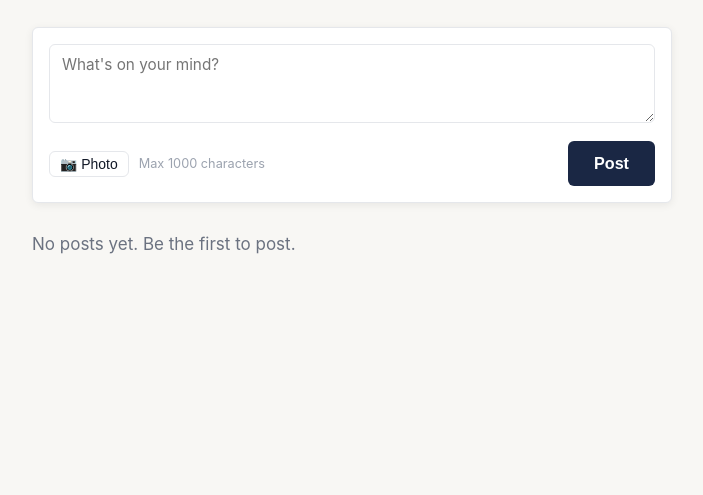
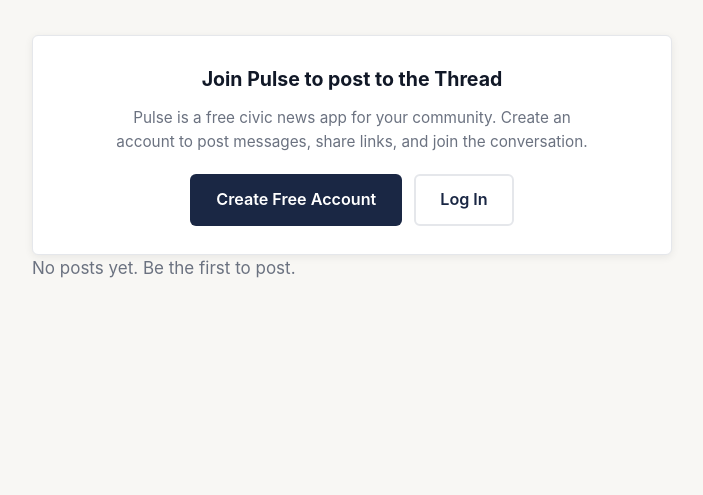
Before and after one commit to nbk5876/pulse, a Flask app: template templates/thread.html in a window 1280 px wide. Shown: the part 237-732 px from the top of the page, without its empty margins (288-991 px from the left). Run offline with Flask 3, Linux system fonts and the light colour scheme; the template is opened without the code that fills it, so the values that code supplies are empty.

Commit message:
Open Pulse Thread to guest browsing
Guests can now read the Thread and follow post permalinks without
logging in. The post form is replaced with a Join Pulse CTA for
guests. Poll endpoint also opened so live updates work for guests.

Co-Authored-By: Claude Sonnet 4.6 <noreply@anthropic.com>

```diff
--- a/templates/thread.html
+++ b/templates/thread.html
@@ -11,6 +11,7 @@
   <p class="thread-subtitle">A shared space for the community. Post a thought, share a link, ask a question. Similar to the General Thread on NextDoor. But not connected to any other platform.</p>
   <p class="thread-storage">{{ post_count }} of 500 posts stored · oldest posts drop automatically when full</p>
 
+  {% if logged_in %}
   <form method="POST" action="/thread" class="thread-form">
     <input type="hidden" name="csrf_token" value="{{ csrf_token() }}">
     <textarea name="body" class="thread-input" rows="3"
@@ -24,6 +25,16 @@
       <button type="submit" class="btn btn-primary">Post</button>
     </div>
   </form>
+  {% else %}
+  <div class="join-pulse-cta">
+    <h2 class="join-pulse-title">Join Pulse to post to the Thread</h2>
+    <p class="join-pulse-text">Pulse is a free civic news app for your community. Create an account to post messages, share links, and join the conversation.</p>
+    <div class="join-pulse-actions">
+      <a href="/register" class="btn btn-primary">Create Free Account</a>
+      <a href="/login?next=/thread" class="btn btn-secondary">Log In</a>
+    </div>
+  </div>
+  {% endif %}
 
   <div class="thread-list" id="threadList"
        data-latest-id="{{ posts[0].id if posts else 0 }}">
@@ -33,7 +44,7 @@
           <strong class="thread-author">{{ post.user.username }}</strong>
           <span class="thread-date">{{ post.created_at.strftime('%b %d %I:%M %p') }}</span>
           <button class="thread-link-btn" onclick="copyPostLink({{ post.id }}, this)">link</button>
-          {% if post.user_id == session['user_id'] %}
+          {% if logged_in and post.user_id == session.get('user_id') %}
             <button class="thread-delete-btn" onclick="deletePost({{ post.id }}, '{{ csrf_token() }}')">✕ delete</button>
           {% endif %}
         </div>
```
Also changed, not shown: routes/thread.py (+7 -5 lines).
